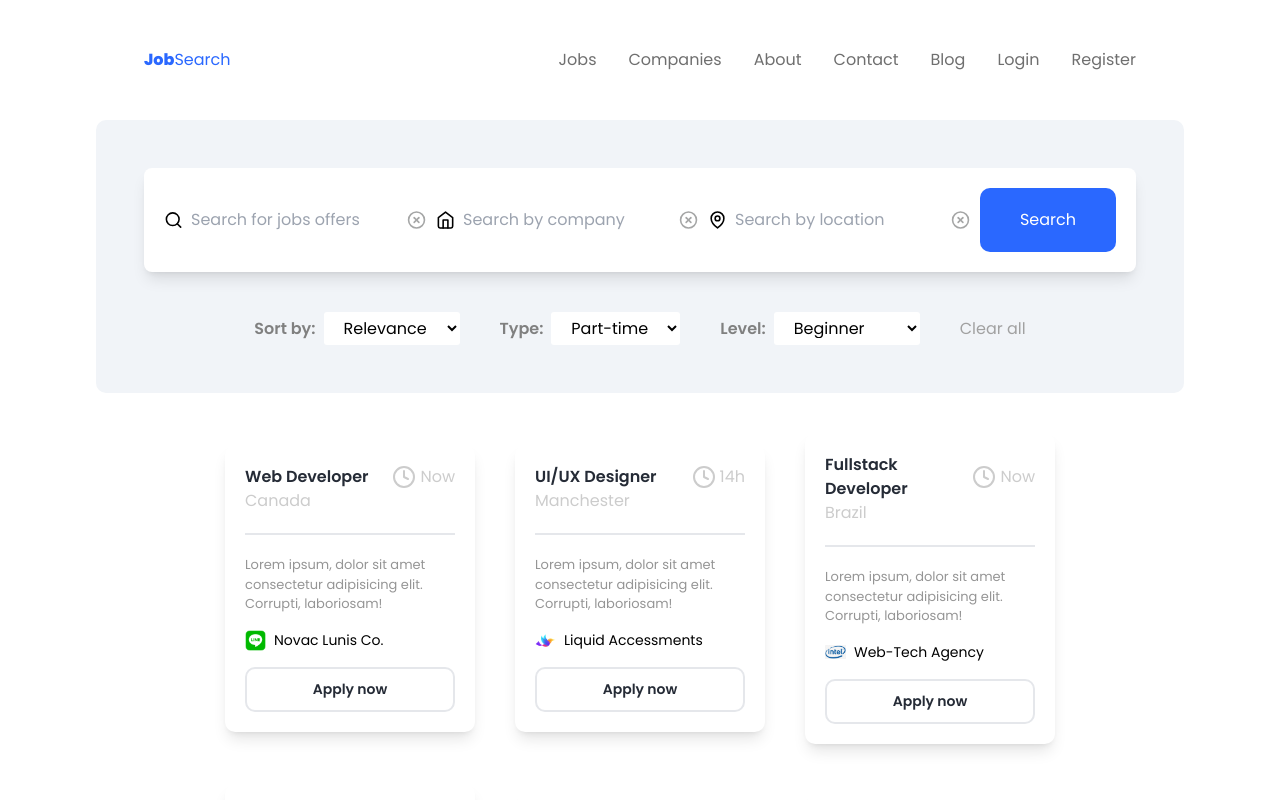
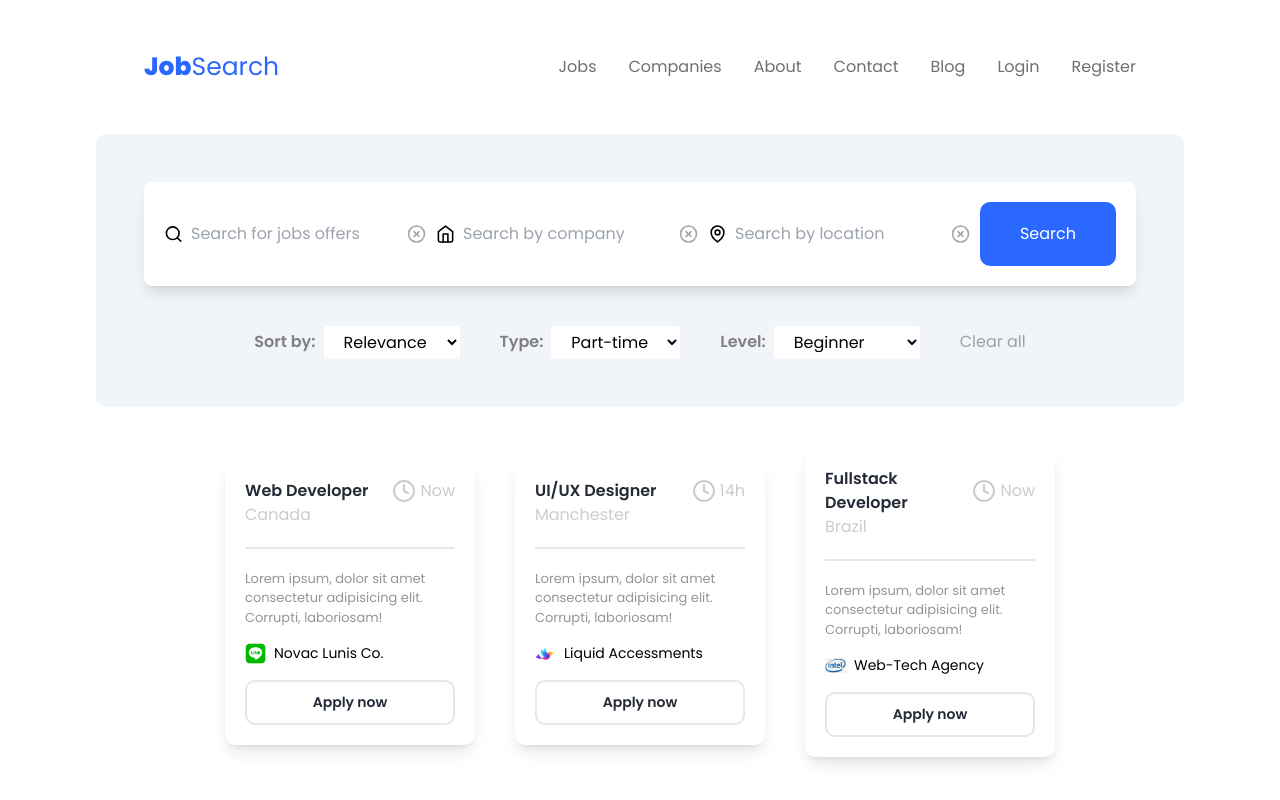
Before and after one commit to galembeck/job-search-app, a React (Vite) app: page / in a window 1280 px wide. Shown: the top 800 px of the page. Built offline with nearby package versions, Linux system fonts and the light colour scheme.

Commit message:
refactor: change header font size

```diff
--- a/src/components/navbar.tsx
+++ b/src/components/navbar.tsx
@@ -2,7 +2,7 @@ export function Navbar() {
   return (
     <div className="flex justify-between items-center p-[3rem]">
       <div>
-        <h1 className="text=[25px] text-blue-color">
+        <h1 className="text-[25px] text-blue-color">
           <strong>Job</strong>Search
         </h1>
       </div>
```
